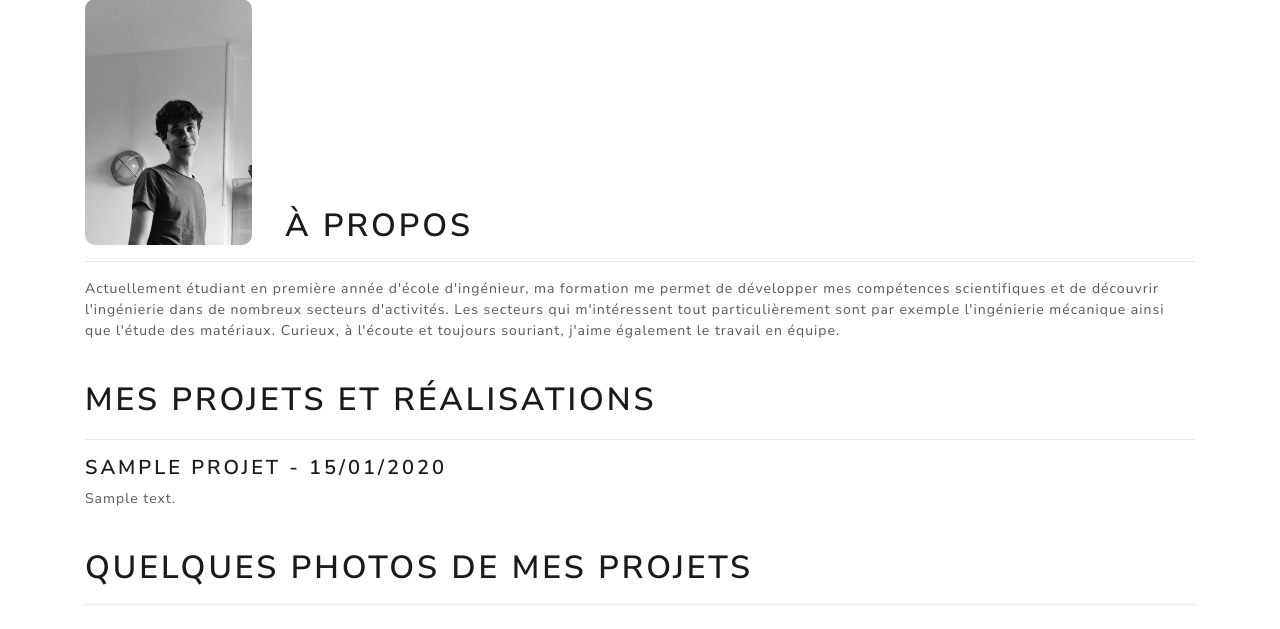
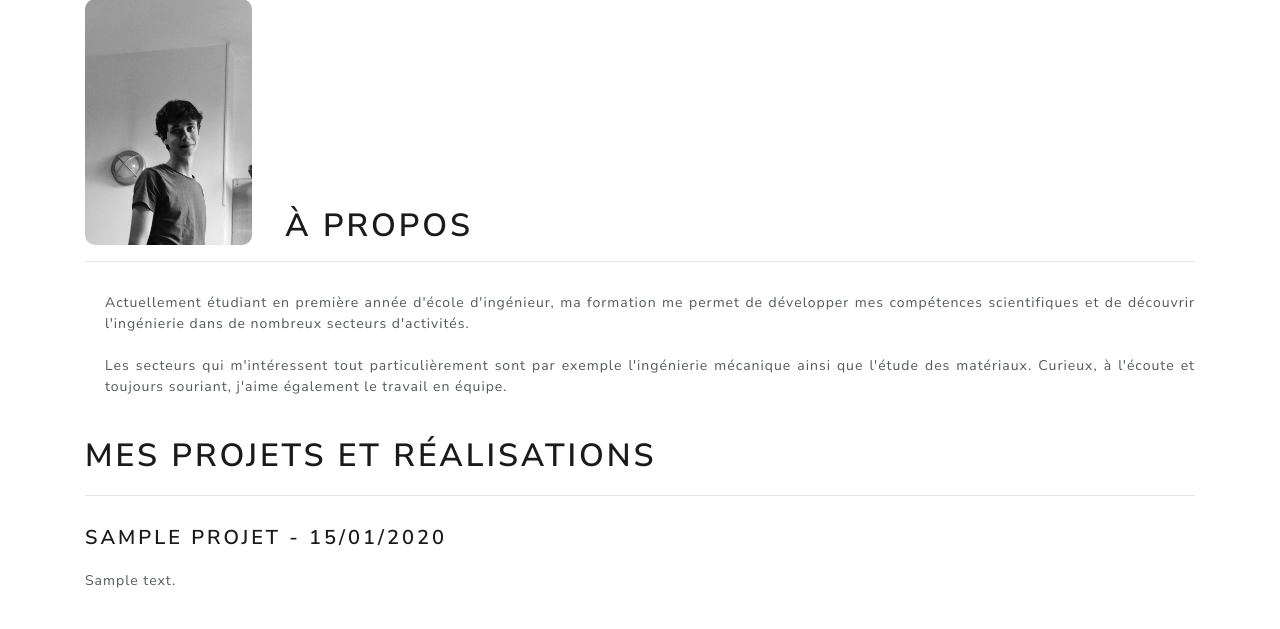
Before and after one commit to mssct-1999/cv_totoche, a Symfony app: template templates/cv/index.html.twig in a window 1280 px wide. Shown: the part 177-806 px from the top of the page. Run offline with Twig, Linux system fonts and the light colour scheme; the template is opened without the code that fills it: most values are stand-ins (such as "Sample title", 1, 10 or a date in 2020); some libraries are stand-ins or nearby versions.

Commit message:
CSS modification, add favicon

```diff
--- a/public/css/style.css
+++ b/public/css/style.css
@@ -33,6 +33,15 @@
         visibility: hidden;
         display : hidden;
     }
+}
+
+.separator {
+    margin-bottom : 30px;
+}
+
+#aboutMe {
+    text-align : justify;
+    margin-left : 20px;
 }
 
 h1 {
@@ -78,6 +87,11 @@ div.col-4 h4 {
     margin-bottom : 20px;
 }
 
+h4 {
+    margin-top : 30px;
+    margin-bottom : 20px;
+}
+
 /* PARTIE FOOTER */
 
 footer {
--- a/templates/base.html.twig
+++ b/templates/base.html.twig
@@ -4,7 +4,7 @@
         <meta charset="UTF-8">
         <title>{% block title %}@anatolemassicot{% endblock %}</title>
         <link rel="stylesheet" href="https://bootswatch.com/4/lux/bootstrap.min.css">
-        <link rel="apple-touch-icon" sizes="180x180" href="img/apple-icon-180x180.png">
+        <link rel="icon" type="icon" sizes="180x180" href="img/favicon.ico">
         {% block stylesheets %}
         {% endblock %}
     </head>
--- a/templates/cv/index.html.twig
+++ b/templates/cv/index.html.twig
@@ -8,7 +8,9 @@
     <h1 id="aboutTitle"> À propos </h1>
     <img id="portrait" src="img/portrait.jpg" alt="Portrait"/>
     <hr class="separator">
-    <p> Actuellement étudiant en première année d'école d'ingénieur, ma formation me permet de développer mes compétences scientifiques et de découvrir l'ingénierie dans de nombreux secteurs d'activités.
+    <p id="aboutMe"> Actuellement étudiant en première année d'école d'ingénieur, ma formation me permet de développer mes compétences scientifiques et de découvrir l'ingénierie dans de nombreux secteurs d'activités.
+    <br>
+    <br>
     Les secteurs qui m'intéressent tout particulièrement sont par exemple l'ingénierie mécanique ainsi que l'étude des matériaux.
     Curieux, à l'écoute et toujours souriant, j'aime également le travail en équipe.
     </p>
```
Also changed, not shown: public/css/loisirs.css (+12 -1 lines), templates/cv/loisirs.html.twig (+9 -0 lines), public/img/favicon.ico (added), public/img/favicon2.png, 1 other file.
